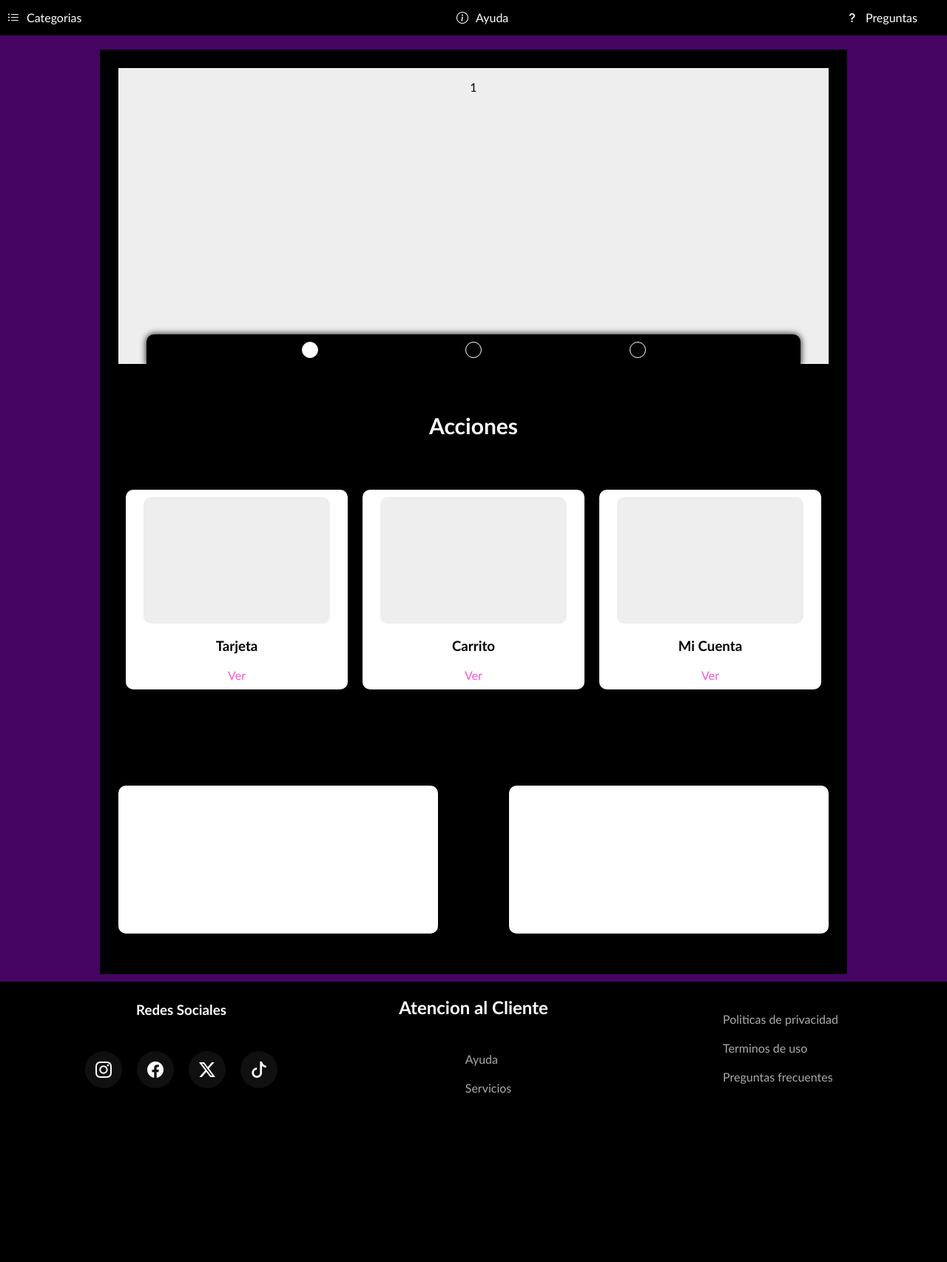
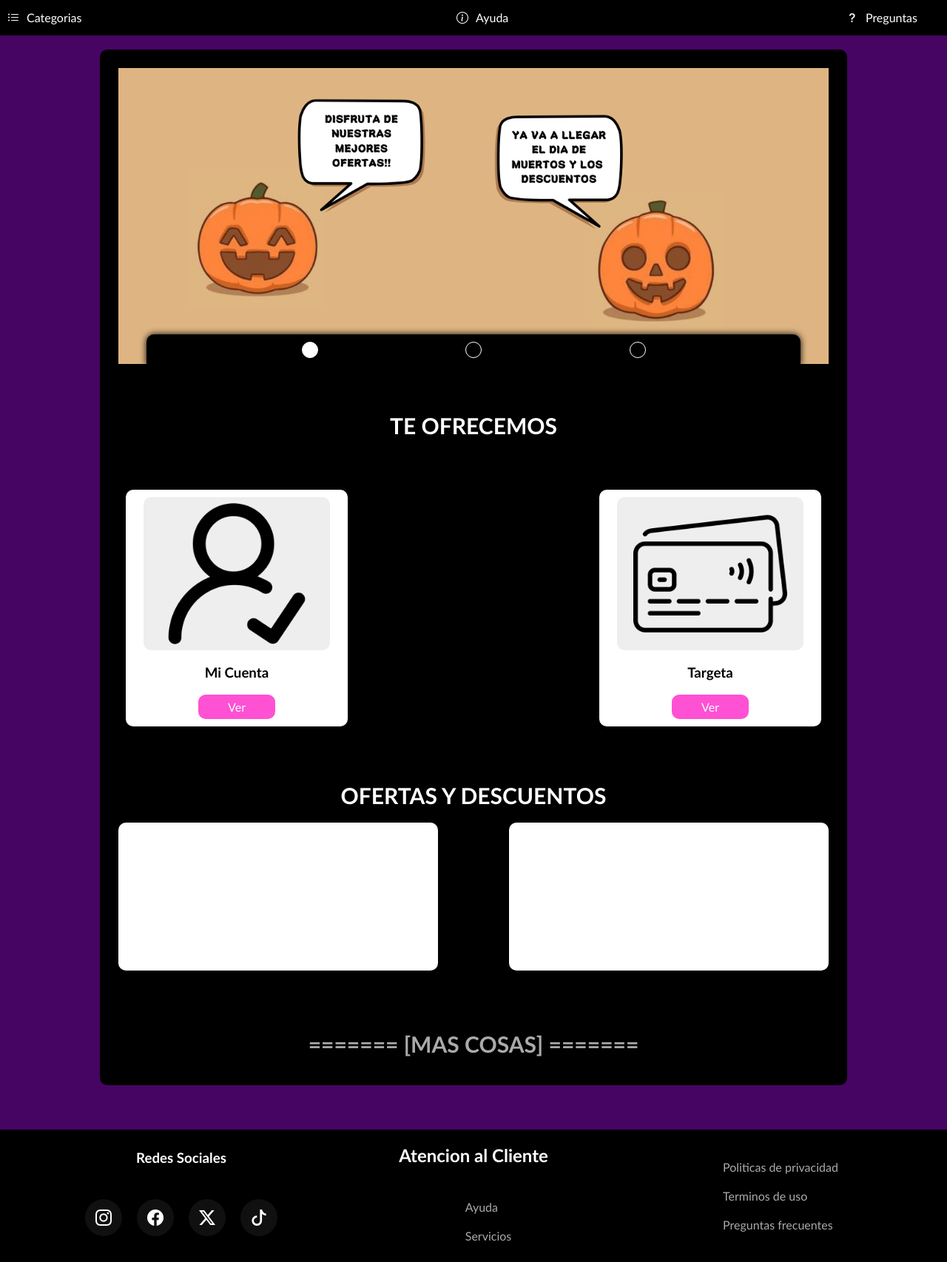
Before and after one commit to jim-hub-eng/Proyecto-Horizon, a PHP site: page / in a window 1280 px wide. Shown: the part 73-1779 px from the top of the page at 74% size. Before the commit the page ends 1551 px from the top, so only its background shows below. Run offline with PHP 8.4, Linux system fonts and the light colour scheme; grey boxes are pictures that could not be loaded.

Commit message:
Principal
Mejorando el diseño de la pagina principal

```diff
--- a/css/index-styles.css
+++ b/css/index-styles.css
@@ -216,7 +216,8 @@
 .root .media{
     position: relative;
     width: 75%;
-    height: 1200px;
+    height: 1350px;
+    border-radius: 10px;
     background-color: black;
     padding: 25px;
 }
@@ -248,12 +249,17 @@
 }
 .root .media .box-carosel-ofertas .carosel .boxes{
     position: relative;
-    text-align: center;
     height: 100%;
     object-fit: cover;
     color: black;
     flex: 0 0 100%;
     background-color: #eee;
+}
+.root .media .box-carosel-ofertas .carosel .boxes img{
+    position: absolute;
+    width: 100%;
+    height: 100%;
+    object-fit: cover;
 }
 .root .media .box-carosel-ofertas .box-btn-carosel{
     position: absolute;
@@ -324,6 +330,7 @@
     height: 30px;
     top: 120px;
     font-size: 30px;
+    color: white;
 }
 .box-acciones{
     position: relative;
@@ -341,7 +348,7 @@
     align-items: center;
     flex-direction: column;
     width: 280px;
-    height: 250px;
+    height: 300px;
     background-color: white;
     padding: 10px;
     box-shadow: 0 0 10px rgba(0,0,0,0.1);
@@ -355,10 +362,20 @@
     height: 250px;
     background-color: #eee;
     border-radius: 10px;
+
+    img{
+        position: absolute;
+        width: 100%;
+        height: 100%;
+        object-fit: contain;
+    }
 }
 .box-acciones .box a{
     text-decoration: none;
-    color: var(--background);
+    color: white;
+    padding: 7px 40px;
+    border-radius: 10px;
+    background-color: var(--background);
 }
 .box-des-1{
     position: relative;
@@ -388,7 +405,7 @@
     height: auto;
     background-color: black;
     flex-wrap: wrap;
-    top: 900px;
+    top: 1100px;
 }
 footer .redes,
 footer .atencionCliente,
--- a/index.html
+++ b/index.html
@@ -50,7 +50,9 @@
                 <input type="radio" name="radios" id="radios-2">
                 <input type="radio" name="radios" id="radios-3">
                 <div class="carosel">
-                    <div class="boxes"><p>1</p></div>
+                    <div class="boxes">
+                        <img src="./img/anuncios/anuncio1.png" alt="">
+                    </div>
                     <div class="boxes"><p>2</p></div>
                     <div class="boxes"><p>3</p></div>
                 </div>
@@ -60,22 +62,21 @@
                     <label for="radios-3"></label>
                 </div>
             </div>
-            <h2 class="titulo-1">Acciones</h2>
+            <h2 class="titulo-1">TE OFRECEMOS</h2>
             <div class="box-acciones">
                 <div class="box">
-                    <div class="box-img"></div>
-                    <h3>Tarjeta</h3>
+                    <div class="box-img">
+                        <img src="./img/add-friend.png" alt="">
+                    </div>
+                    <h3>Mi Cuenta</h3>
                     <a href="#">Ver</a>
                 </div>
                 <div class="box">
-                    <div class="box-img"></div>
-                    <h3>Carrito</h3>
+                    <div class="box-img">
+                        <img src="./img/credit-card.png" alt="">
+                    </div>
+                    <h3>Targeta</h3>
                     <a href="">Ver</a>
-                </div>
-                <div class="box">
-                    <div class="box-img"></div>
-                    <h3>Mi Cuenta</h3>
-                    <a href="#">Ver</a>
                 </div>
             </div>
             <h2 class="titulo-2">OFERTAS Y DESCUENTOS</h2>
```
Also changed, not shown: categorias/casa.html (+17 -9 lines), categorias/muebles.html (+75 -31 lines), css/categoria.css (+27 -2 lines), img/add-friend.png (added), img/anuncios/anuncio1.png (added), img/credit-card.png (added), img/muebles/armario.png (added), img/muebles/comodas.png (added).
